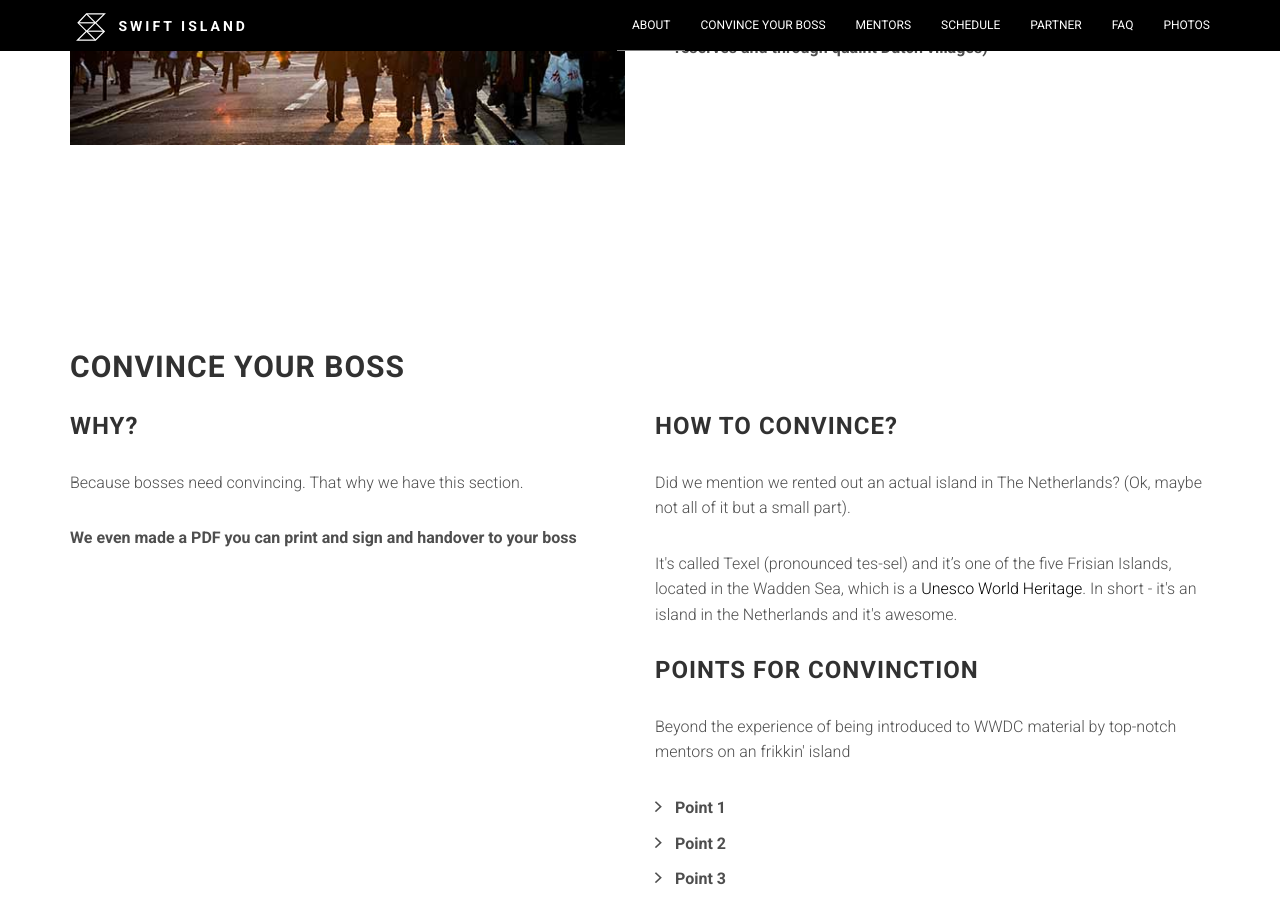
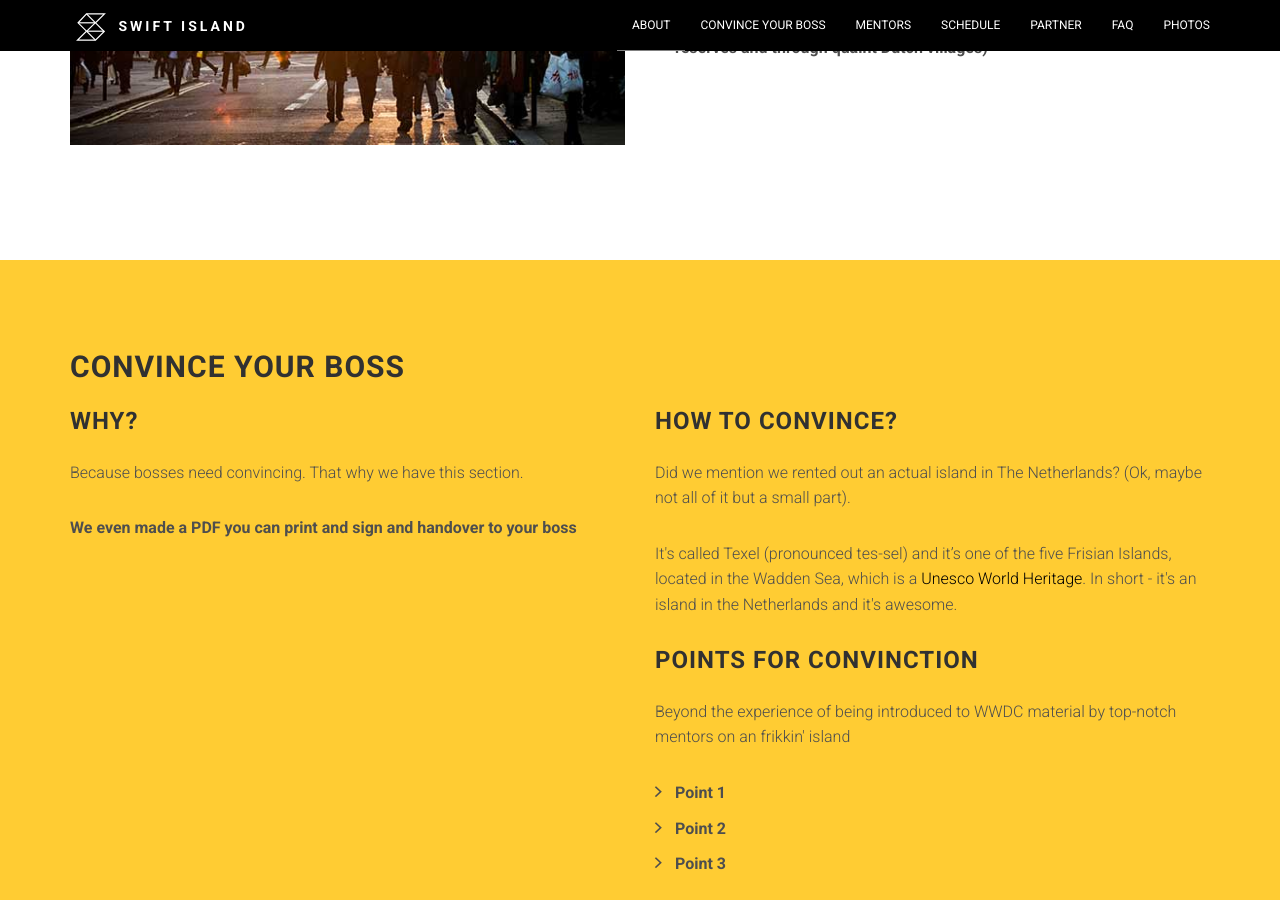
Before and after one commit to SwiftIsland/SwiftIsland.github.io, a Jekyll site: the page built from index.html, in a window 1280 px wide and 900 px high, scrolled down 1475 px. Built offline with Jekyll 4.4.1, drawn with Linux system fonts in a browser that asks for light colours; some web fonts are replaced.

Commit message:
Readded convince styling

```diff
--- a/_sass/_sections.scss
+++ b/_sass/_sections.scss
@@ -15,7 +15,19 @@
 		margin-bottom: 25px;
 	}
 }
+/*
+ * 6.1.1 Section: Convince your boss
+ */
+.convince {
+	background-color: #ffcc33;
+	.section-title {
+		margin: 0 0 25px;
+	}
 
+	figure {
+		margin-bottom: 25px;
+	}
+}
 /*
  * 6.2 Section: Facts
  */
```
